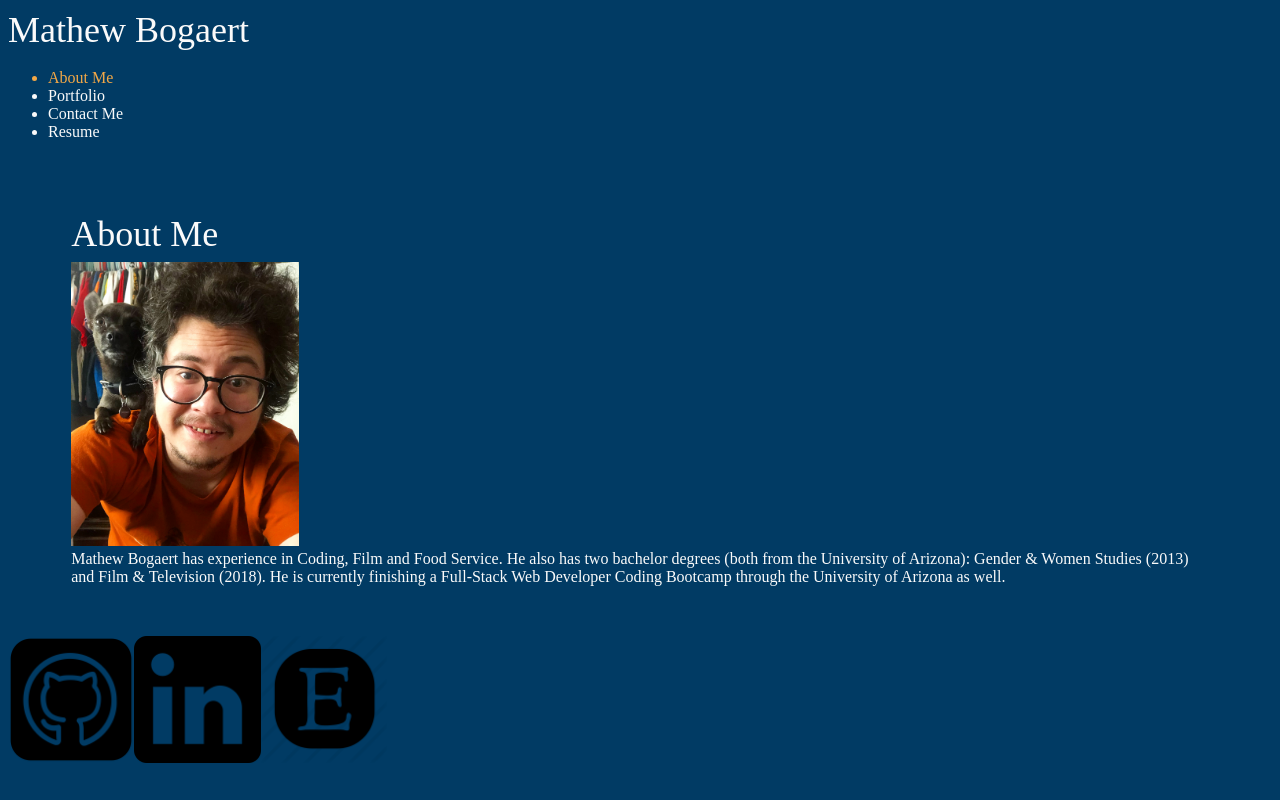
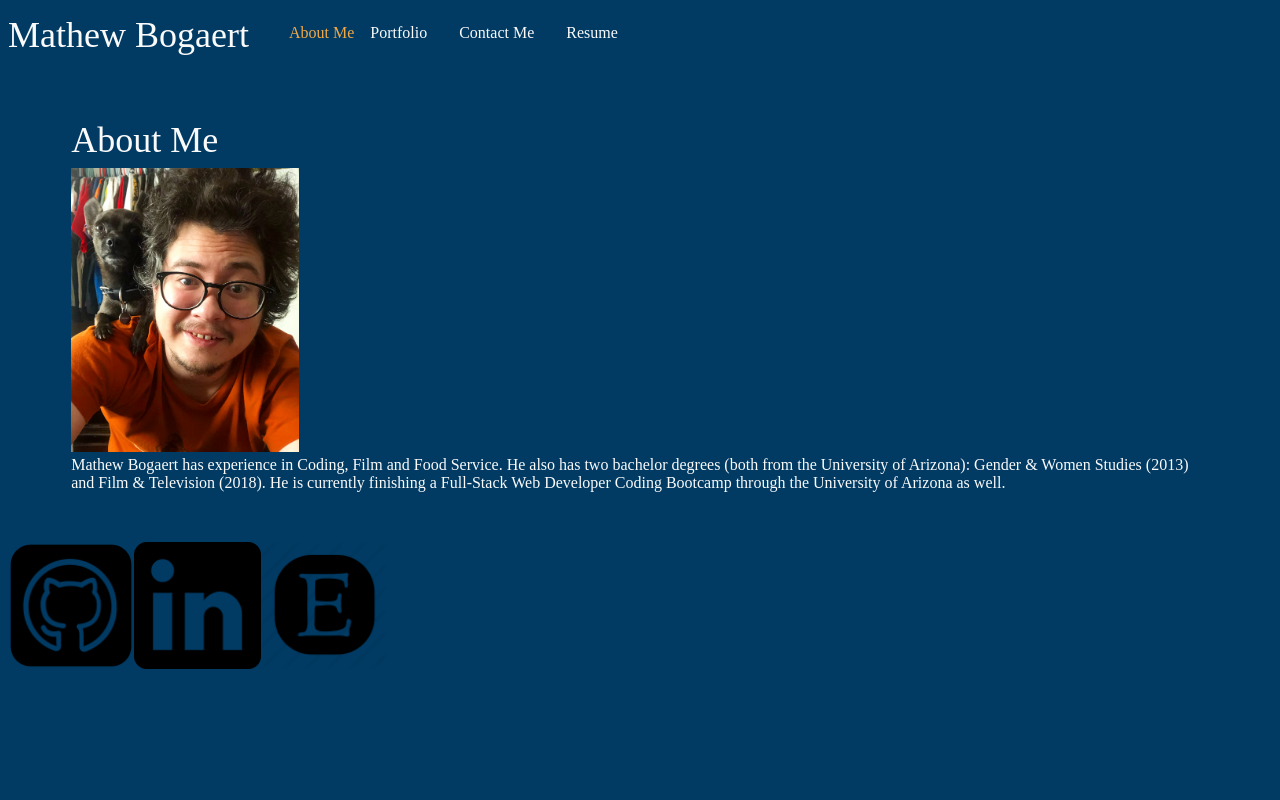
Before and after one commit to Mbogaert/react-portfolio, a React (Create React App) app: page / in a window 1280 px wide. Built offline with nearby package versions, Linux system fonts and the light colour scheme.

Commit message:
navigation styling tweaked

```diff
--- a/src/components/Header/index.js
+++ b/src/components/Header/index.js
@@ -4,20 +4,20 @@
     const { currentPage, handlePageChange } = props;
 
     return (
-        <header>
+        <header className="flex-row">
             <h1>Mathew Bogaert</h1>
             <nav>
-                <ul>
-                    <li className={currentPage === "About" ? "nav-link navActive" : "nav-link"}>
+                <ul className="flex-row">
+                    <li className={currentPage === "About" ? "nav-link navActive" : "nav-link mx-2"}>
                         <span onClick={() => handlePageChange("About")}>About Me</span>
                     </li>
-                    <li className={currentPage === "Portfolio" ? "nav-link navActive" : "nav-link"}>
+                    <li className={currentPage === "Portfolio" ? "nav-link navActive" : "nav-link mx-2"}>
                         <span onClick={() => handlePageChange("Portfolio")}>Portfolio</span>
                     </li>
-                    <li className={currentPage === "Contact" ? "nav-link navActive" : "nav-link"}>
+                    <li className={currentPage === "Contact" ? "nav-link navActive" : "nav-link mx-2"}>
                         <span onClick={() => handlePageChange("Contact")}>Contact Me</span>
                     </li>
-                    <li className={currentPage === "Resume" ? "nav-link navActive" : "nav-link"}>
+                    <li className={currentPage === "Resume" ? "nav-link navActive" : "nav-link mx-2"}>
                         <span onClick={() => handlePageChange("Resume")}>Resume</span>
                     </li>
                 </ul>
--- a/src/index.css
+++ b/src/index.css
@@ -16,10 +16,6 @@
   --spacing-two: calc(1rem);
   --spacing-five: calc(2.5rem);
 
-}
-
-.nav-link {
-  color: var(--light);
 }
 
 /* {
@@ -42,6 +38,10 @@
   color: var(--light);
   font-family: 'Poiret One', cursive;
 
+}
+
+ul {
+  list-style-type: none;
 }
 
 h1,
@@ -174,12 +174,12 @@
   margin-left: auto;
   margin-right: auto;
 }
-
+*/
 .flex-row {
   display: flex;
   flex-wrap: wrap;
 }
-
+/*
 .space-between {
   justify-content: space-between;
 }
@@ -192,12 +192,12 @@
   margin-right: var(--spacing-one);
   margin-left: var(--spacing-one);
 }
-
+*/
 .mx-2 {
   margin-right: var(--spacing-two);
   margin-left: var(--spacing-two);
 }
-
+/*
 .my-1 {
   margin-top: var(--spacing-one);
   margin-bottom: var(--spacing-one);
@@ -294,6 +294,10 @@
 }
 */
 
-.navActive {
+.nav-link {
+  color: var(--light);
+}
+
+.navActive, .nav-link:hover {
   color: var(--secondary);
 }
```
